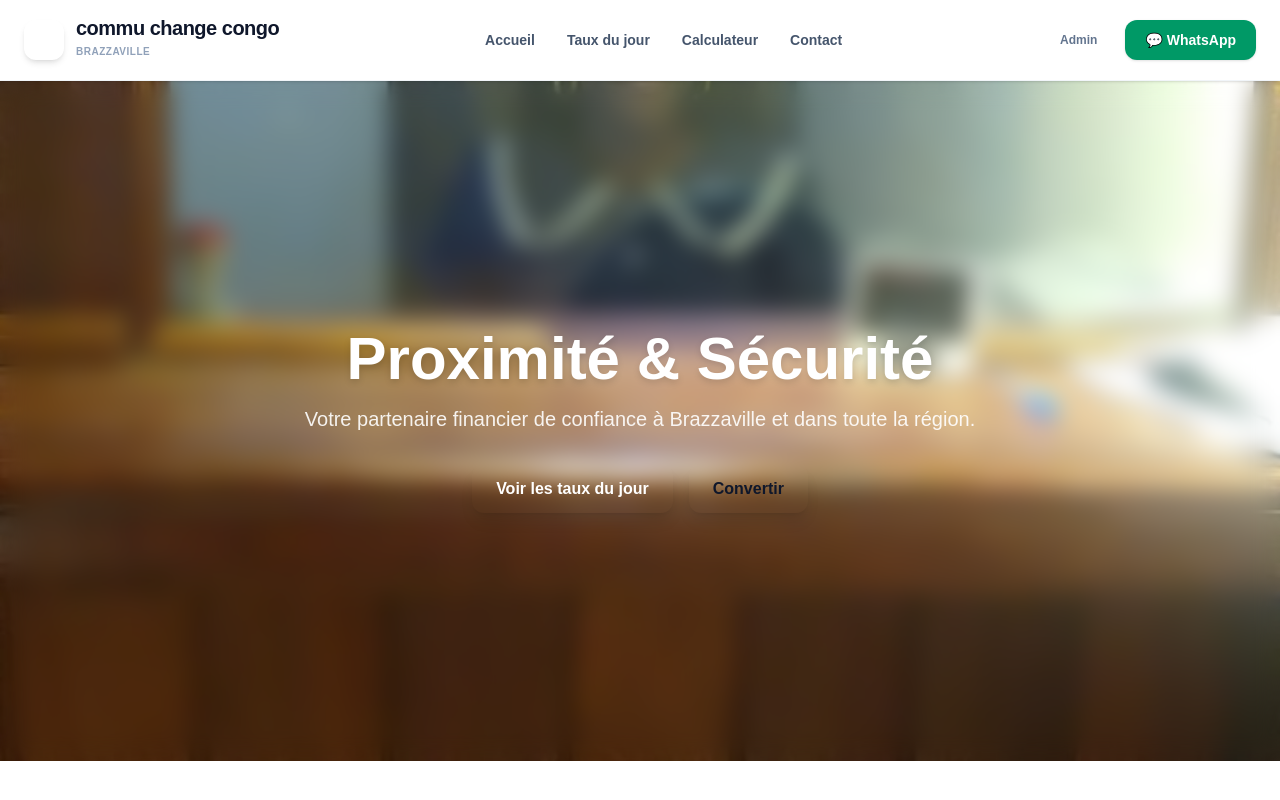
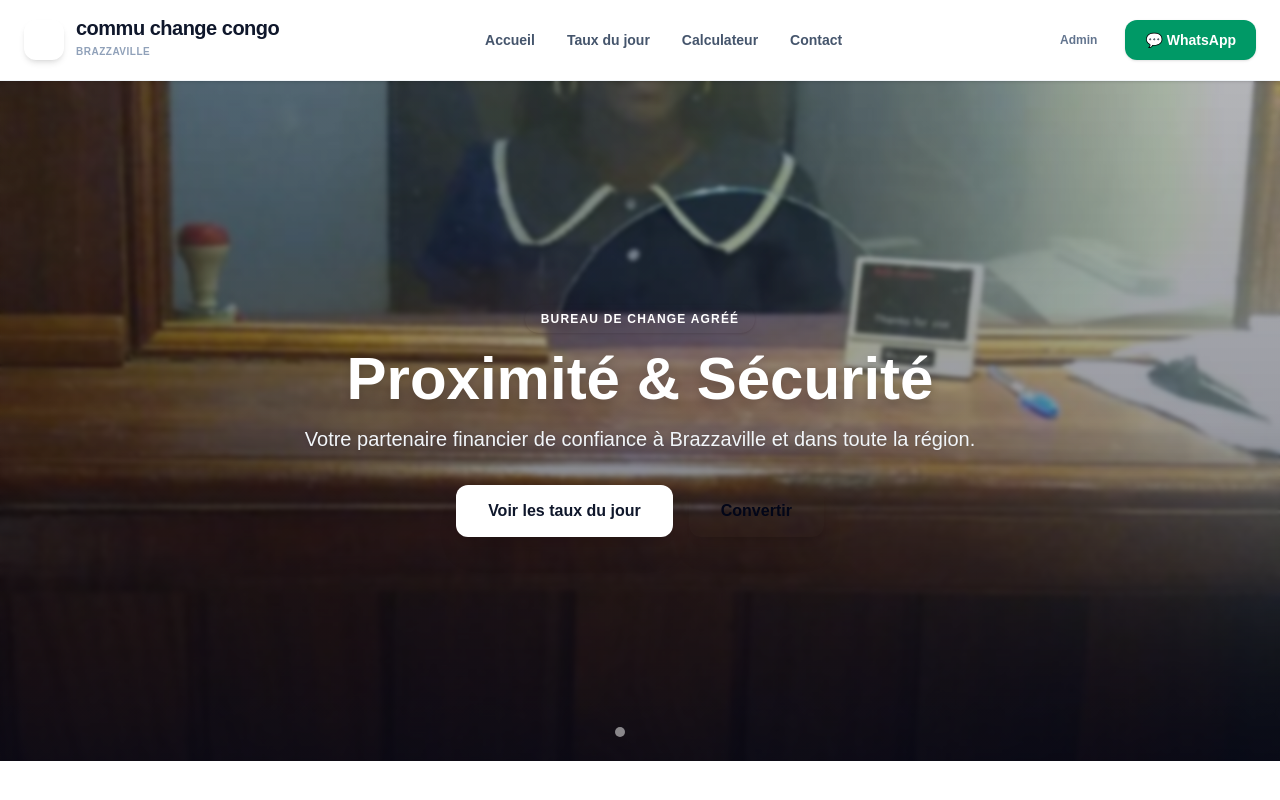
Before and after one commit to alandarryl/commu-change-cg, a Next.js app: page / in a window 1280 px wide. Shown: the top 800 px of the page. Built offline with nearby package versions, Linux system fonts and the light colour scheme.

Commit message:
modify hero carousel

```diff
--- a/src/components/HeroCarousel.js
+++ b/src/components/HeroCarousel.js
@@ -24,8 +24,11 @@ export default function HeroCarousel() {
     return () => clearInterval(timer);
   }, []);
 
+  const nextSlide = () => setCurrent((prev) => (prev + 1) % slides.length);
+  const prevSlide = () => setCurrent((prev) => (prev - 1 + slides.length) % slides.length);
+
   return (
-    <div className="relative h-[85vh] w-full overflow-hidden bg-slate-900">
+    <div className="relative h-[85vh] w-full overflow-hidden bg-slate-900 group">
       {slides.map((slide, index) => (
         <div
           key={index}
@@ -34,31 +37,71 @@ export default function HeroCarousel() {
           }`}
           style={{ backgroundImage: `url(${slide.image})` }}
         >
-          {/* Overlay Vert Flouté */}
-          <div className="absolute inset-0 bg-congo-greenDark/60 backdrop-blur-md flex flex-col justify-center items-center text-center p-6">
-            <h1 className="text-4xl md:text-6xl font-extrabold text-white mb-4 drop-shadow-md">
+          {/* Overlay léger avec dégradé sombre et flou très léger (2px) */}
+          <div className="absolute inset-0 bg-gradient-to-t from-slate-950/80 via-slate-950/40 to-slate-950/30 backdrop-blur-[2px] flex flex-col justify-center items-center text-center p-6">
+
+            {/* Tag / Badge discret */}
+            <span className="bg-congo-green/90 text-white text-xs font-bold uppercase tracking-widest px-4 py-1.5 rounded-full mb-4 shadow-sm">
+              Bureau de change agréé
+            </span>
+
+            <h1 className="text-4xl md:text-6xl font-extrabold text-white mb-4 drop-shadow-lg max-w-4xl">
               {slide.title}
             </h1>
-            <p className="text-lg md:text-xl text-white/90 max-w-2xl font-light">
+
+            <p className="text-lg md:text-xl text-slate-100 max-w-2xl font-normal drop-shadow">
               {slide.desc}
             </p>
-            <div className="mt-8 flex gap-4">
+
+            {/* Boutons aux couleurs distinctes */}
+            <div className="mt-8 flex flex-col sm:flex-row gap-4 w-full sm:w-auto px-4">
               <a
                 href="#taux"
-                className="bg-congo-green hover:bg-congo-greenDark text-white font-semibold px-6 py-3 rounded-xl shadow-lg transition"
+                className="bg-white hover:bg-slate-100 text-slate-900 font-bold px-8 py-3.5 rounded-xl shadow-xl transition transform hover:-translate-y-0.5"
               >
                 Voir les taux du jour
               </a>
               <a
                 href="#convertisseur"
-                className="bg-congo-yellow text-slate-900 font-semibold px-6 py-3 rounded-xl shadow-lg transition"
+                className="bg-congo-yellow hover:bg-yellow-400 text-slate-950 font-bold px-8 py-3.5 rounded-xl shadow-xl transition transform hover:-translate-y-0.5"
               >
                 Convertir
               </a>
             </div>
+
           </div>
         </div>
       ))}
+
+      {/* Flèches de navigation (Visibles au survol du carrousel) */}
+      <button
+        onClick={prevSlide}
+        className="absolute left-4 top-1/2 -translate-y-1/2 w-12 h-12 rounded-full bg-white/20 hover:bg-white/40 backdrop-blur-md text-white flex items-center justify-center transition opacity-0 group-hover:opacity-100"
+        aria-label="Slide précédente"
+      >
+        ❮
+      </button>
+      <button
+        onClick={nextSlide}
+        className="absolute right-4 top-1/2 -translate-y-1/2 w-12 h-12 rounded-full bg-white/20 hover:bg-white/40 backdrop-blur-md text-white flex items-center justify-center transition opacity-0 group-hover:opacity-100"
+        aria-label="Slide suivante"
+      >
+        ❯
+      </button>
+
+      {/* Indicateurs (Pills) en bas */}
+      <div className="absolute bottom-6 left-1/2 -translate-x-1/2 flex gap-2">
+        {slides.map((_, idx) => (
+          <button
+            key={idx}
+            onClick={() => setCurrent(idx)}
+            className={`h-2.5 rounded-full transition-all duration-300 ${
+              idx === current ? 'w-8 bg-congo-yellow' : 'w-2.5 bg-white/50 hover:bg-white'
+            }`}
+            aria-label={`Aller à la slide ${idx + 1}`}
+          />
+        ))}
+      </div>
     </div>
   );
 }
```
